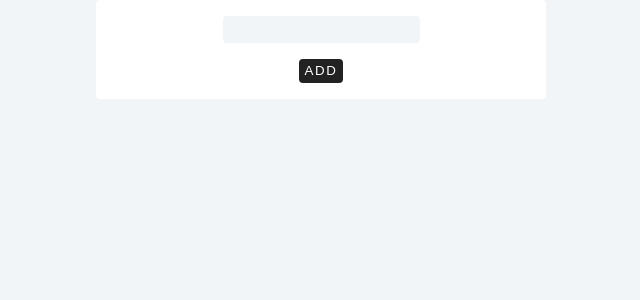
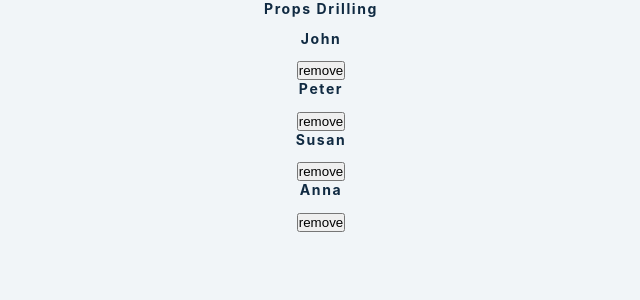
Before and after one commit to ulugbekmahammadjonov/react-lessons, a React (Create React App) app: page / in a window 1280 px wide. Shown: the top 300 px of the page, without its empty margins (319-959 px from the left). Built offline with nearby package versions, Linux system fonts and the light colour scheme.

Commit message:
props drilling, Context Api

```diff
--- a/src/App.js
+++ b/src/App.js
@@ -1,11 +1,13 @@
 import './App.css'
-import UseReducer from './components/useReducer/UseReducer';
+import ContextApi from './components/contextApi/ContextApi';
+// import PropDrilling from './components/prop-drilling/PropDrilling';
+
 
 
 function App() {
   return (
     <div className="App">
-      <UseReducer />
+      <ContextApi />
     </div>
   );
 }
--- /dev/null
+++ b/src/components/contextApi/ContextApi.jsx
@@ -0,0 +1,48 @@
+import React, { useState, useContext } from "react";
+import { data } from "../Data";
+
+
+const PersonContext = React.createContext()
+const ContextApi = () => {
+  const [people, setPeople] = useState(data);
+  const removePerson = (id) => {
+    setPeople((people) => {
+      return people.filter((person) => person.id !== id);
+    });
+  };
+  return (
+    <PersonContext.Provider value={{removePerson, people}}>
+      <h4>props drilling</h4>
+      <List people={people} removePerson={removePerson} />
+    </PersonContext.Provider>
+  );
+};
+
+const List = ({ people, removePerson }) => {
+    const mainData= useContext(PersonContext)
+  return (
+    <div>
+      {mainData.people.map((person) => {
+        return (
+          <SinglePerson
+            key={person.id}
+            {...person}
+            removePerson={removePerson}
+          />
+        );
+      })}
+    </div>
+  );
+};
+const SinglePerson = ({id, name}) => {
+ const {removePerson} = useContext(PersonContext)
+
+  return (
+    <div className="item">
+      <h4>{name}</h4>
+      <button onClick={() => removePerson(id)}>remove</button>
+    </div>
+  );
+};
+
+export default ContextApi;
--- /dev/null
+++ b/src/components/prop-drilling/PropDrilling.jsx
@@ -0,0 +1,35 @@
+import React, {useState} from 'react'
+import { data } from '../Data'
+
+const PropDrilling = () => {
+    const [people, setPeople] = useState(data)
+    const removePerson = id =>{
+        setPeople(people =>{
+            return people.filter(person => person.id !== id)
+        })
+    }
+  return (
+    <section>
+        <h4>props drilling</h4>
+        <List people={people} removePerson={removePerson}/>
+    </section>
+  )
+}
+
+const List = ({people, removePerson}) => {
+    return (
+      <div>
+        {people.map((person) => {
+          return <SinglePerson key={person.id} {...person} removePerson={removePerson} />;
+        })}
+      </div>
+    );
+}
+const SinglePerson = ({id, name, removePerson}) => {
+    return <div className='item'>
+        <h4>{name}</h4>
+        <button onClick={()=>removePerson(id)}>remove</button>
+    </div>
+}
+
+export default PropDrilling
```
